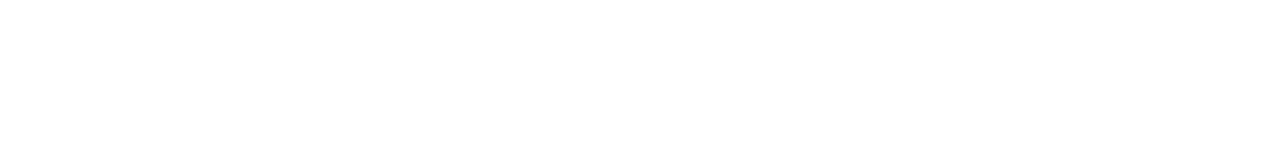
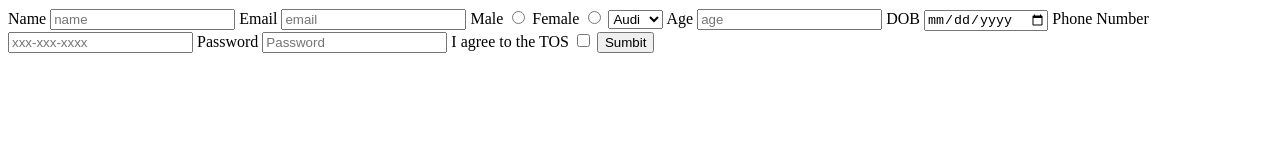
Before and after one commit to acciojob/signup-form-car-sharathkumar7777, a website: page main.html in a window 1280 px wide. Drawn offline with Linux system fonts and the light colour scheme.

Commit message:
created a submission

```diff
--- a/main.html
+++ b/main.html
@@ -8,6 +8,42 @@
 
 <body>
 	<!-- the entire body must be written by student -->
+	<form method="post">
+		<label for="name">Name</label>
+		<input placeholder="name" type="text" id="name" required>
+
+		<label for="email">Email</label>
+		<input placeholder="email" type="email" id="email" required>
+
+		<label for="gender_m">Male</label>
+		<input type="radio" id="gender_m" name="gender" required>
+
+		<label for="gender_f">Female</label>
+		<input type="radio" id="gender_f" name="gender" required>
+
+		<select placeholder="Please choose an option" id="cars" aria-required>
+			<option>Audi</option>
+			<option>BMW</option>
+			<option>TATA</option>
+		</select>
+
+		<label for="age">Age</label>
+		<input placeholder="age" type="number" id="age" required>
+
+		<label for="dob">DOB</label>
+		<input type="date" id="dob" required>
+
+		<label for="tel">Phone Number</label>
+		<input placeholder="xxx-xxx-xxxx" type="tel" id="tel">
+
+		<label for="password">Password</label>
+		<input placeholder="Password" type="Password" id="password" required>
+
+		<label for="tos">I agree to the TOS</label>
+		<input type="Checkbox" id="tos" required>
+
+		<button type="submit">Sumbit</button>
+	</form>
     <script type="text/javascript" src="./script.js">
 </script>
 
```
